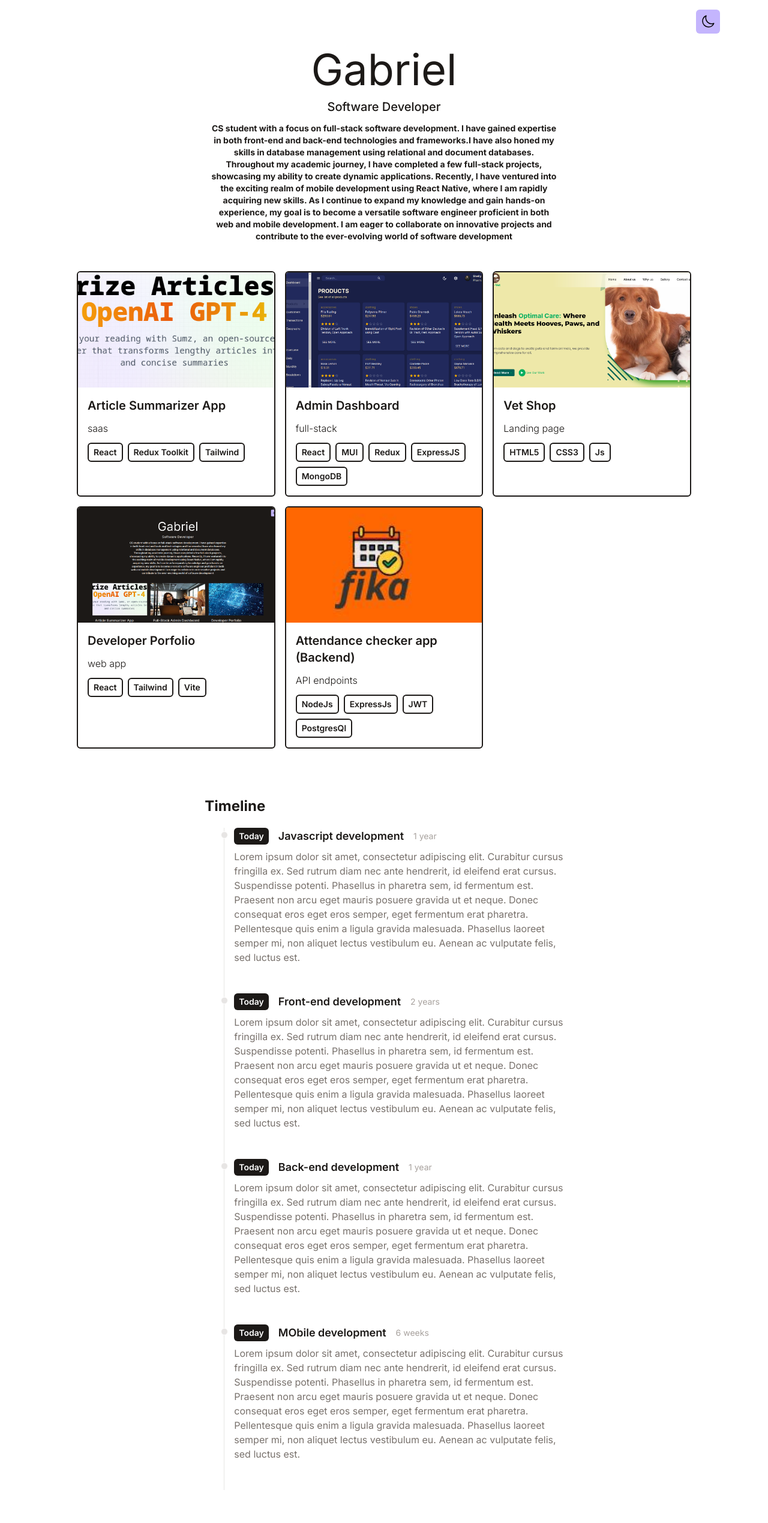
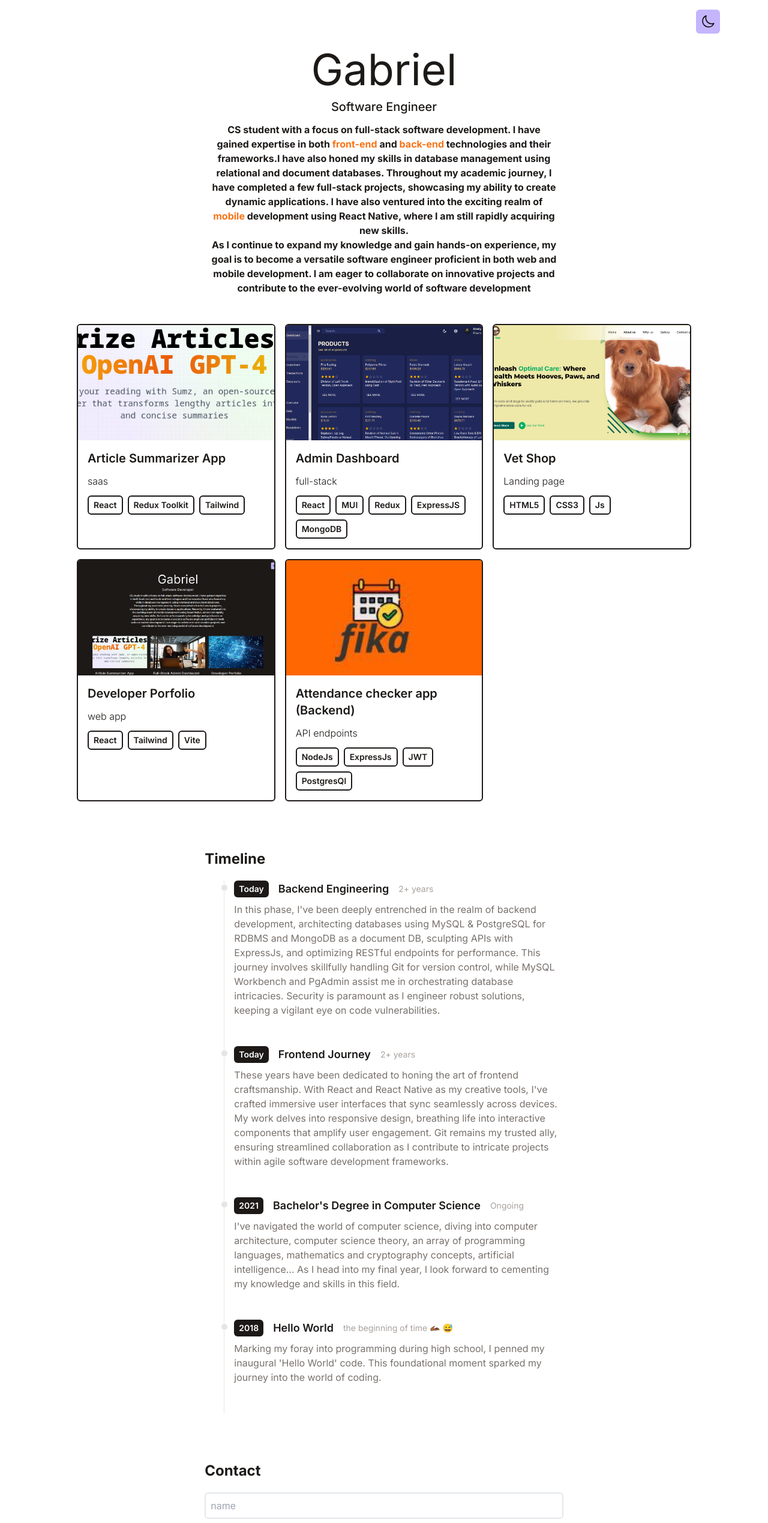
Before and after one commit to gatimugabriel/gatimugabriel.github.io, a React (Vite) app: page / in a window 1280 px wide. Shown: the top 2539 px of the page at 60% size. Built offline with nearby package versions, Linux system fonts and the light colour scheme.

Commit message:
updated timeline

```diff
--- a/src/components/Footer.jsx
+++ b/src/components/Footer.jsx
@@ -7,7 +7,7 @@ function Footer() {
           <div className="flex flex-wrap justify-center gap-2">
             <a
               href="https://twitter.com/gg_gatimu"
-              className="bg-stone-400 p-2 font-semibold text-white inline-flex items-center space-x-2 rounded-full"
+              className="bg-blue-600 p-2 font-semibold text-white inline-flex items-center space-x-2 rounded-full"
             >
               <svg
                 className="w-5 h-5 fill-current"
@@ -21,7 +21,7 @@ function Footer() {
             <a
               href="http://www.linkedin.com/in/gabriel-gatimu-233921214"
               target="blank"
-              className="bg-stone-400 p-2 font-semibold text-white inline-flex items-center space-x-2 rounded-full"
+              className="bg-blue-500 p-2 font-semibold text-white inline-flex items-center space-x-2 rounded-full"
             >
               <svg
                 className="w-5 h-5 fill-current"
@@ -38,7 +38,7 @@ function Footer() {
             <a
               href="https://github.com/gabrielgatimu"
               target="blank"
-              className="bg-stone-400 p-2 font-semibold text-white inline-flex items-center space-x-2 rounded-full"
+              className="bg-stone-800 p-2 font-semibold text-white inline-flex items-center space-x-2 rounded-full"
             >
               <svg
                 xmlns="http://www.w3.org/2000/svg"
--- a/src/components/Intro.jsx
+++ b/src/components/Intro.jsx
@@ -4,19 +4,20 @@ function Intro() {
       <h1 className="text-4xl md:text-7xl mb-1 dark:text-white md:mb-3 font-bolder">
         Gabriel
       </h1>
-      <p className="text-base md:text-xl mb-3 font-medium">
-        Software Developer
-      </p>
-      <p className="text-sm max-w-xl mb-6 font-bold">
+      <p className="text-base md:text-xl mb-3 font-medium">Software Engineer</p>
+      <p className="text-md max-w-xl mb-6 font-bold">
         CS student with a focus on full-stack software development. I have
-        gained expertise in both front-end and back-end technologies and
+        gained expertise in both{" "}
+        <span className="text-orange-500">front-end</span> and{" "}
+        <span className="text-orange-500">back-end</span> technologies and their
         frameworks.I have also honed my skills in database management using
         relational and document databases. Throughout my academic journey, I
         have completed a few full-stack projects, showcasing my ability to
-        create dynamic applications. Recently, I have ventured into the exciting
-        realm of mobile development using React Native, where I am rapidly
-        acquiring new skills. As I continue to expand my knowledge and gain
-        hands-on experience, my goal is to become a versatile software engineer
+        create dynamic applications. I have also ventured into the exciting
+        realm of <span className="text-orange-500">mobile</span> development
+        using React Native, where I am still rapidly acquiring new skills.
+        <br /> As I continue to expand my knowledge and gain hands-on
+        experience, my goal is to become a versatile software engineer
         proficient in both web and mobile development. I am eager to collaborate
         on innovative projects and contribute to the ever-evolving world of
         software development
--- a/src/components/data/timeline.js
+++ b/src/components/data/timeline.js
@@ -1,30 +1,30 @@
 export default [
   {
     year: "Today",
-    title: "Javascript development",
-    duration: "1 year",
+    title: "Backend Engineering",
+    duration: "2+ years",
     details:
-      "Lorem ipsum dolor sit amet, consectetur adipiscing elit. Curabitur cursus fringilla ex. Sed rutrum diam nec ante hendrerit, id eleifend erat cursus. Suspendisse potenti. Phasellus in pharetra sem, id fermentum est. Praesent non arcu eget mauris posuere gravida ut et neque. Donec consequat eros eget eros semper, eget fermentum erat pharetra. Pellentesque quis enim a ligula gravida malesuada. Phasellus laoreet semper mi, non aliquet lectus vestibulum eu. Aenean ac vulputate felis, sed luctus est.",
+      "In this phase, I've been deeply entrenched in the realm of backend development, architecting databases using MySQL & PostgreSQL for RDBMS and MongoDB as a document DB, sculpting APIs with ExpressJs, and optimizing RESTful endpoints for performance. This journey involves skillfully handling Git for version control, while MySQL Workbench and PgAdmin assist me in orchestrating database intricacies. Security is paramount as I engineer robust solutions, keeping a vigilant eye on code vulnerabilities.",
   },
   {
     year: "Today",
-    title: "Front-end development",
-    duration: "2 years",
+    title: "Frontend Journey",
+    duration: "2+ years",
     details:
-      "Lorem ipsum dolor sit amet, consectetur adipiscing elit. Curabitur cursus fringilla ex. Sed rutrum diam nec ante hendrerit, id eleifend erat cursus. Suspendisse potenti. Phasellus in pharetra sem, id fermentum est. Praesent non arcu eget mauris posuere gravida ut et neque. Donec consequat eros eget eros semper, eget fermentum erat pharetra. Pellentesque quis enim a ligula gravida malesuada. Phasellus laoreet semper mi, non aliquet lectus vestibulum eu. Aenean ac vulputate felis, sed luctus est.",
+      "These years have been dedicated to honing the art of frontend craftsmanship. With React and React Native as my creative tools, I've crafted immersive user interfaces that sync seamlessly across devices. My work delves into responsive design, breathing life into interactive components that amplify user engagement. Git remains my trusted ally, ensuring streamlined collaboration as I contribute to intricate projects within agile software development frameworks.",
   },
   {
-    year: "Today",
-    title: "Back-end development",
-    duration: "1 year",
+    year: "2021",
+    title: "Bachelor's Degree in Computer Science",
+    duration: "Ongoing",
     details:
-      "Lorem ipsum dolor sit amet, consectetur adipiscing elit. Curabitur cursus fringilla ex. Sed rutrum diam nec ante hendrerit, id eleifend erat cursus. Suspendisse potenti. Phasellus in pharetra sem, id fermentum est. Praesent non arcu eget mauris posuere gravida ut et neque. Donec consequat eros eget eros semper, eget fermentum erat pharetra. Pellentesque quis enim a ligula gravida malesuada. Phasellus laoreet semper mi, non aliquet lectus vestibulum eu. Aenean ac vulputate felis, sed luctus est.",
+      "I've navigated the world of computer science, diving into computer architecture, computer science theory, an array of programming languages, mathematics and cryptography concepts, artificial intelligence... As I head into my final year, I look forward to cementing my knowledge and skills in this field.",
   },
   {
-    year: "Today",
-    title: "MObile development",
-    duration: "6 weeks",
+    year: "2018",
+    title: "Hello World",
+    duration: "the beginning of time 🫴🏾 😅",
     details:
-      "Lorem ipsum dolor sit amet, consectetur adipiscing elit. Curabitur cursus fringilla ex. Sed rutrum diam nec ante hendrerit, id eleifend erat cursus. Suspendisse potenti. Phasellus in pharetra sem, id fermentum est. Praesent non arcu eget mauris posuere gravida ut et neque. Donec consequat eros eget eros semper, eget fermentum erat pharetra. Pellentesque quis enim a ligula gravida malesuada. Phasellus laoreet semper mi, non aliquet lectus vestibulum eu. Aenean ac vulputate felis, sed luctus est.",
+      "Marking my foray into programming during high school, I penned my inaugural 'Hello World' code. This foundational moment sparked my journey into the world of coding.",
   },
 ];
```
Also changed, not shown: public/assets/twitter.svg (added).
